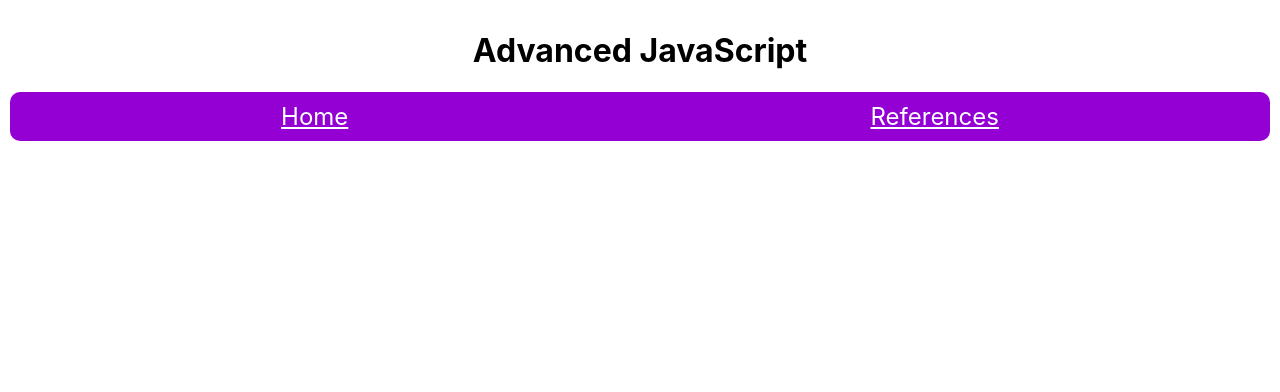
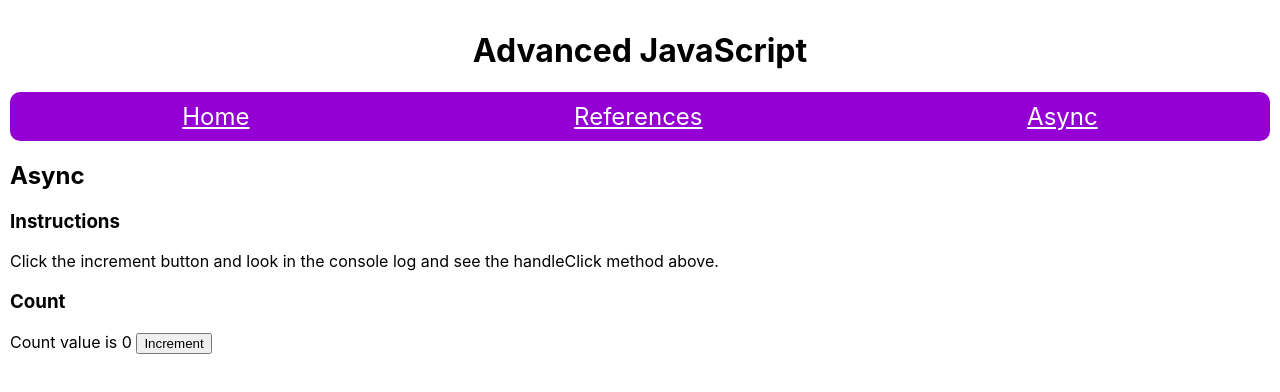
Before and after one commit to tylercollier-intraedge/advanced-javascript, a React (Create React App) app: page /async in a window 1280 px wide. Shown: the top 392 px of the page. Built offline with nearby package versions, Linux system fonts and the light colour scheme.

Commit message:
Add async

```diff
--- a/src/App.js
+++ b/src/App.js
@@ -3,6 +3,7 @@ import './App.scss'
 import { Route } from 'react-router-dom'
 import Header from './Header'
 import References from './References'
+import Async from './Async'
 
 class App extends Component {
   render() {
@@ -15,6 +16,7 @@ class App extends Component {
           </div>
         )} />
         <Route path="/references" component={References} />
+        <Route path="/async" component={Async} />
       </div>
     );
   }
--- /dev/null
+++ b/src/Async.js
@@ -0,0 +1,41 @@
+import React, { Component } from 'react'
+
+export class Async extends Component {
+  constructor() {
+    super()
+    this.state = {
+      count: 0
+    }
+    this.handleClick = this.handleClick.bind(this)
+  }
+
+  handleClick() {
+    this.setState({
+      count: this.state.count + 1
+    })
+    // The state.count always seems to be 1 less than what we set it to above. Why?
+    console.log('this.state.count', this.state.count)
+  }
+
+  render() {
+    const { count } = this.state
+
+    return (
+      <div>
+        <h2>Async</h2>
+        <div>
+          <h3>Instructions</h3>
+          <p>Click the increment button and look in the console log and see the handleClick method above.</p>
+        </div>
+        <div>
+          <h3>Count</h3>
+          Count value is {count}
+          {' '}
+          <button onClick={this.handleClick}>Increment</button>
+        </div>
+      </div>
+    )
+  }
+}
+
+export default Async
--- a/src/Header.js
+++ b/src/Header.js
@@ -10,6 +10,7 @@ export class Header extends Component {
         <nav>
           <NavLink to="/">Home</NavLink>
           <NavLink to="/references">References</NavLink>
+          <NavLink to="/async">Async</NavLink>
         </nav>
       </header>
     )
--- a/src/Students.js
+++ b/src/Students.js
@@ -8,7 +8,7 @@ export class Students extends Component {
         <div className="list">
           {this.props.students.map(x => {
             x.name = x.name + ' is awesome!'
-            return <div>{x.name}</div>
+            return <div key={x.name}>{x.name}</div>
           })}
         </div>
       </div>
```
Also changed, not shown: lecture/async.js (added, +72 -0 lines), lecture/fakeAxios.js (added, +11 -0 lines).
